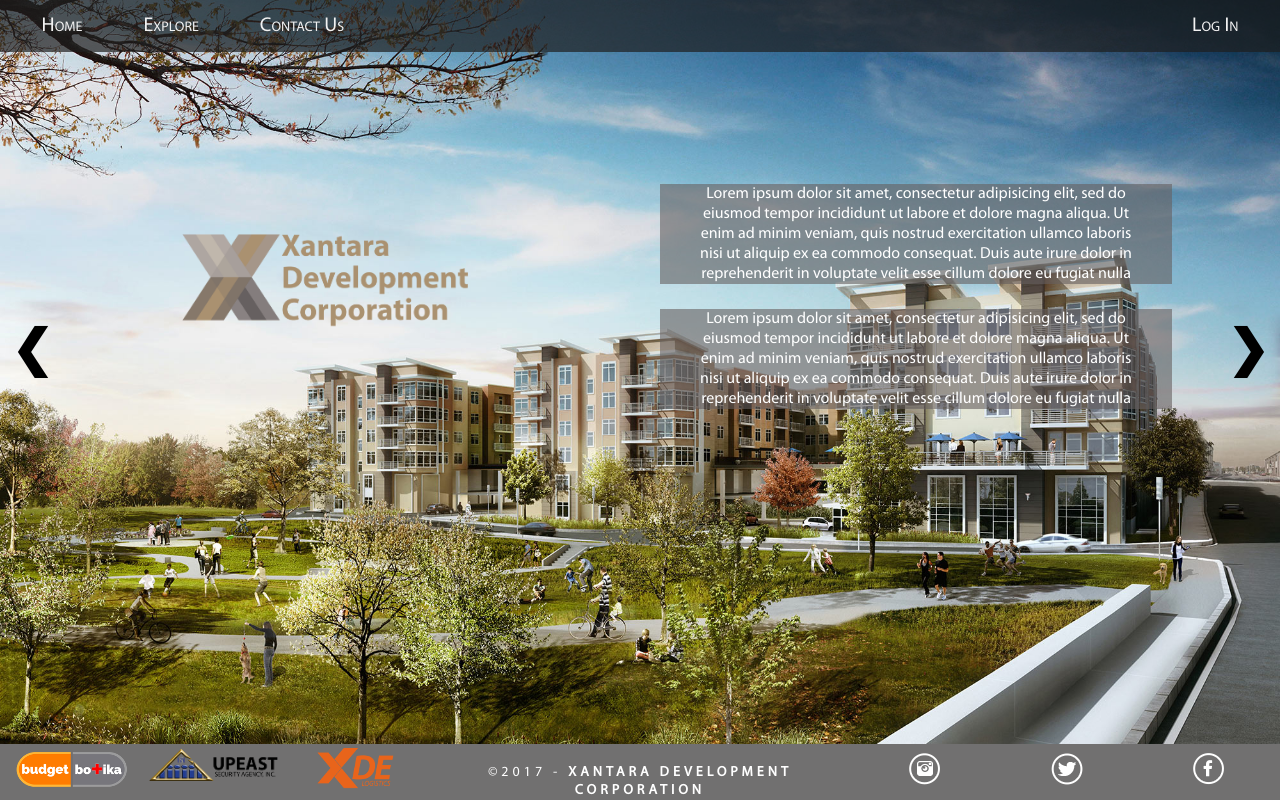
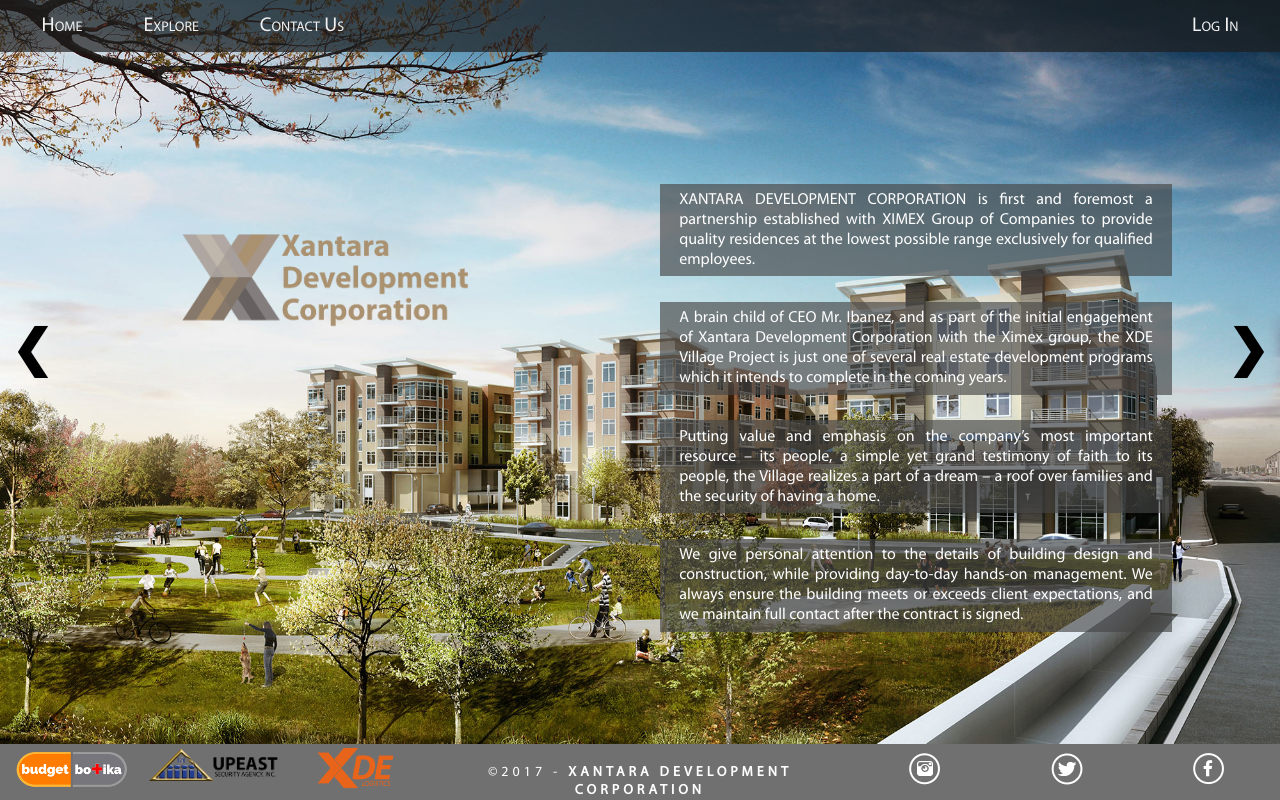
Before and after one commit to omgitsangelo/XIMEX, a PHP site: page / in a window 1280 px wide. Run offline with PHP 8.4, Linux system fonts and the light colour scheme.

Commit message:
fixed the 2nd page. Added contents.

```diff
--- a/Xantara/css/1stslide.css
+++ b/Xantara/css/1stslide.css
@@ -34,9 +34,7 @@
 
 .intro .column p {
   color: #FFFFFF;
-	padding-left: 30px;
-	padding-right: 30px;
-	text-align: justify;
+	padding: 1% 3%;
 	line-height: 20px;
 	font-weight: lighter;
 	margin-left: 20px;
@@ -44,8 +42,8 @@
 	width: 80%;
 	margin-top: 4%;
 	margin-bottom: 0;
-	text-align: center;
-	background: rgba(102, 96, 96, 0.6);
+	background: rgba(70, 70, 70, 0.65);
+	text-align: justify;
 }
 
 @media (max-width: 320px) {
--- a/Xantara/index.php
+++ b/Xantara/index.php
@@ -45,8 +45,10 @@
             	<img src="images/XANTARA DEV -transparent.png" class="profile">
 						</div>
             <div class="col-6 column">
-              <p>Lorem ipsum dolor sit amet, consectetur adipisicing elit, sed do eiusmod tempor incididunt ut labore et dolore magna aliqua. Ut enim ad minim veniam, quis nostrud exercitation ullamco laboris nisi ut aliquip ex ea commodo consequat. Duis aute irure dolor in reprehenderit in voluptate velit esse cillum dolore eu fugiat nulla </p>
-              <p>Lorem ipsum dolor sit amet, consectetur adipisicing elit, sed do eiusmod tempor incididunt ut labore et dolore magna aliqua. Ut enim ad minim veniam, quis nostrud exercitation ullamco laboris nisi ut aliquip ex ea commodo consequat. Duis aute irure dolor in reprehenderit in voluptate velit esse cillum dolore eu fugiat nulla</p>
+							<p>XANTARA DEVELOPMENT CORPORATION is first and foremost a partnership established with XIMEX Group of Companies to provide quality residences at the lowest possible range exclusively for qualified employees.</p>
+							<p>A brain child of CEO Mr. Ibanez, and as part of the initial engagement of Xantara Development Corporation with the Ximex group, the XDE Village Project is just one of several real estate development programs which it intends to complete in the coming years.</p>
+							<p>Putting value and emphasis on the company’s most important resource – its people, a simple yet grand testimony of faith to its people, the Village realizes a part of a dream – a roof over families and the security of having a home. </p>
+							<p>We give personal attention to the details of building design and construction, while providing day-to-day hands-on management.  We always ensure the building meets or exceeds client expectations, and we maintain full contact after the contract is signed.</p>
             </div>
 					</div>
 					<div class="row copyright">
@@ -78,13 +80,28 @@
 		  <div class="mySlides fade">
 				<div class="row selection">
 					<div class="col-6 leftscreen" id="leftscreen">
-						<div class="villagelogo2">
+						<div class="inforight">
+							<p>Lorem ipsum dolor sit amet, consectetur adipiscing elit. Vestibulum volutpat sodales arcu, bibendum faucibus orci fermentum sit amet. Curabitur tempor faucibus ligula, vitae ornare ipsum facilisis ac. Nulla ornare tempus ipsum non vestibulum. Curabitur mattis sem mauris, a congue ipsum mattis semper. Aliquam sed ante tortor. Vivamus quis pharetra nulla.</p>
+							<p>Lorem ipsum dolor sit amet, consectetur adipiscing elit. Vestibulum volutpat sodales arcu, bibendum faucibus orci fermentum sit amet. Curabitur tempor faucibus ligula, vitae ornare ipsum facilisis ac. Nulla ornare tempus ipsum non vestibulum. Curabitur mattis sem mauris, a congue ipsum mattis semper. Aliquam sed ante tortor. Vivamus quis pharetra nulla.</p>
+							<p>Lorem ipsum dolor sit amet, consectetur adipiscing elit. Vestibulum volutpat sodales arcu, bibendum faucibus orci fermentum sit amet. Curabitur tempor faucibus ligula, vitae ornare ipsum facilisis ac. Nulla ornare tempus ipsum non vestibulum. Curabitur mattis sem mauris, a congue ipsum mattis semper. Aliquam sed ante tortor. Vivamus quis pharetra nulla.</p>
+							<p>Lorem ipsum dolor sit amet, consectetur adipiscing elit. Vestibulum volutpat sodales arcu, bibendum faucibus orci fermentum sit amet. Curabitur tempor faucibus ligula, vitae ornare ipsum facilisis ac. Nulla ornare tempus ipsum non vestibulum. Curabitur mattis sem mauris, a congue ipsum mattis semper. Aliquam sed ante tortor. Vivamus quis pharetra nulla.</p>
+						</div>
+						<div class="otherbrandlogo">
+							<img src="images/loremipsum.png" />
 						</div>
 					</div>
 					<div class="col-6 rightscreen" id="rightscreen">
-						<div class="villagelogo1">
-							<img src="images/XDE VILLAGE LOGO VERTICAL lowres.png">
+						<div class="xdelogo">
+							<img src="images/XDE VILLAGE LOGO VERTICAL lowerres.png" />
 						</div>
+						<div class="infoleft">
+							<p>XDE VILLAGE a vision by XIMEX CEO Mr. Jerome S. Ibanez developed into a CSR project to provide homes for the most important company resource it has - its PEOPLE!</p>
+							<p>Accessibly situated in the heart of Brgy. Laghuerta, Calamba, Laguna with a total of 23, 354.93 sq. m. of cultivable land area. There are initially 3 model houses on various lot measurements to choose from namely: <br/>
+							1) 6 units - Single detached <br />
+							2) 164 units - Duplex units <br />
+							3) 118 units - Townhouses <br /></p>
+							<p>Amenities includes: Swimming pool, basketball court , club house, day care center plus a commercial area that will be built well within the community making most if not all readily available for your needs or even business.</p>
+							<p>All made available to interested employees and an opportunity to own your own home from your XIMEX family for your family!</p>						</div>
 					</div>
 				</div>
 				<div class="row copyright">
```
Also changed, not shown: Xantara/css/2ndslide.css (+51 -6 lines).
